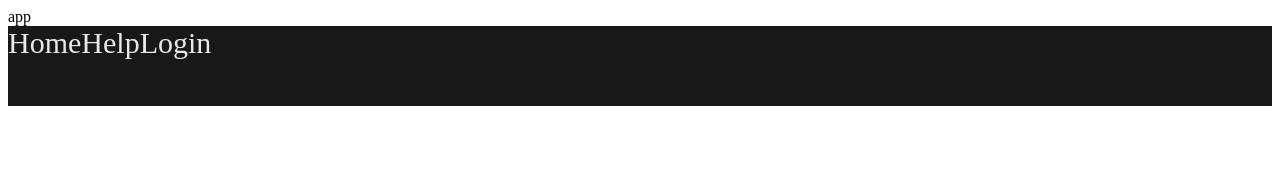
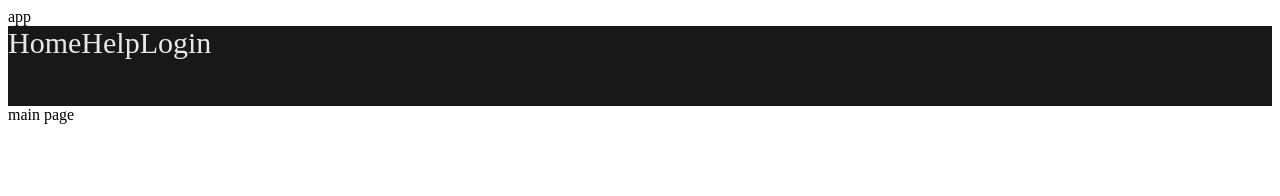
Before and after one commit to GoranAviani/sass_react, a React (Create React App) app: page / in a window 1280 px wide. Shown: the top 196 px of the page. Built offline with nearby package versions, Linux system fonts and the light colour scheme.

Commit message:
sass react

```diff
--- a/src/App.js
+++ b/src/App.js
@@ -1,4 +1,5 @@
 import Navbar from './components/Navbar'
+import MainPage from "./components/MainPage";
 
 
 function App() {
@@ -6,6 +7,7 @@ function App() {
     <div className="App">
      app
         <Navbar/>
+        <MainPage/>
     </div>
   );
 }
```
